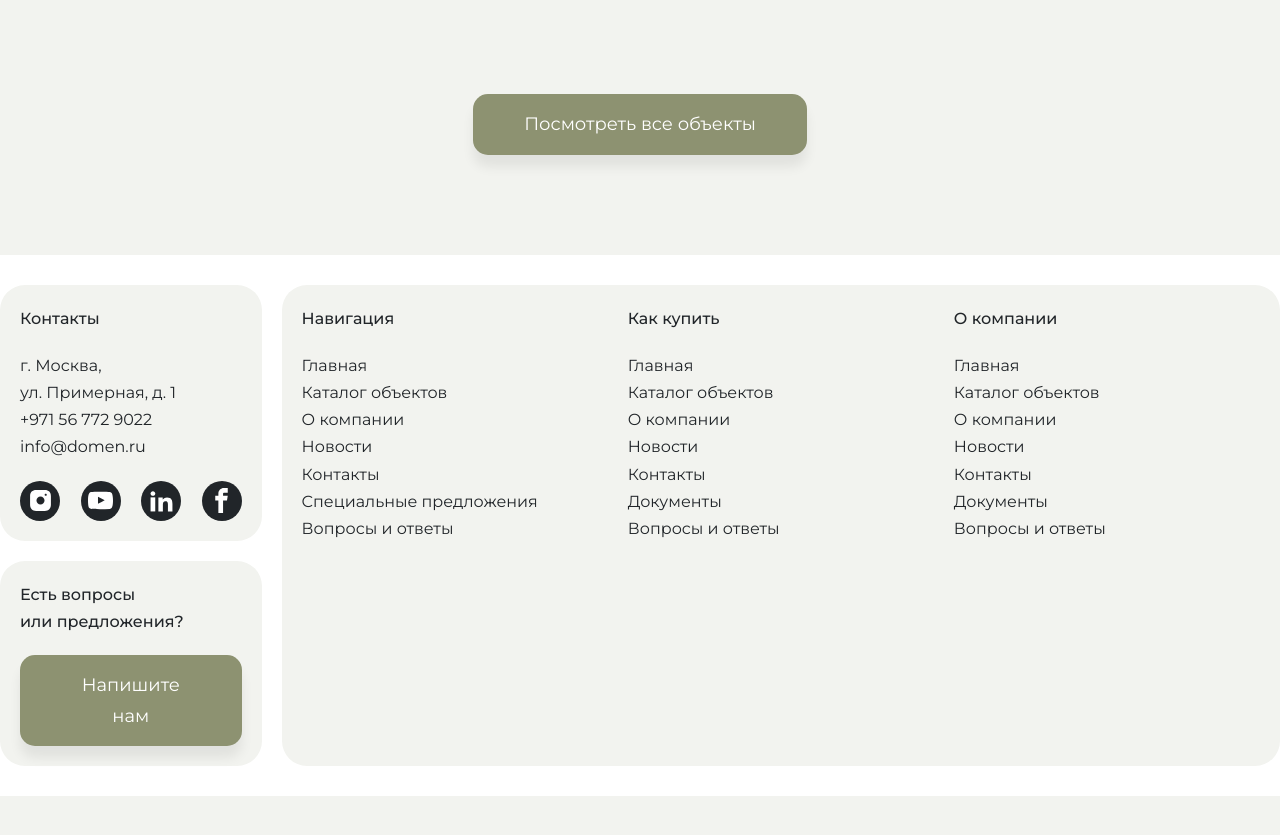
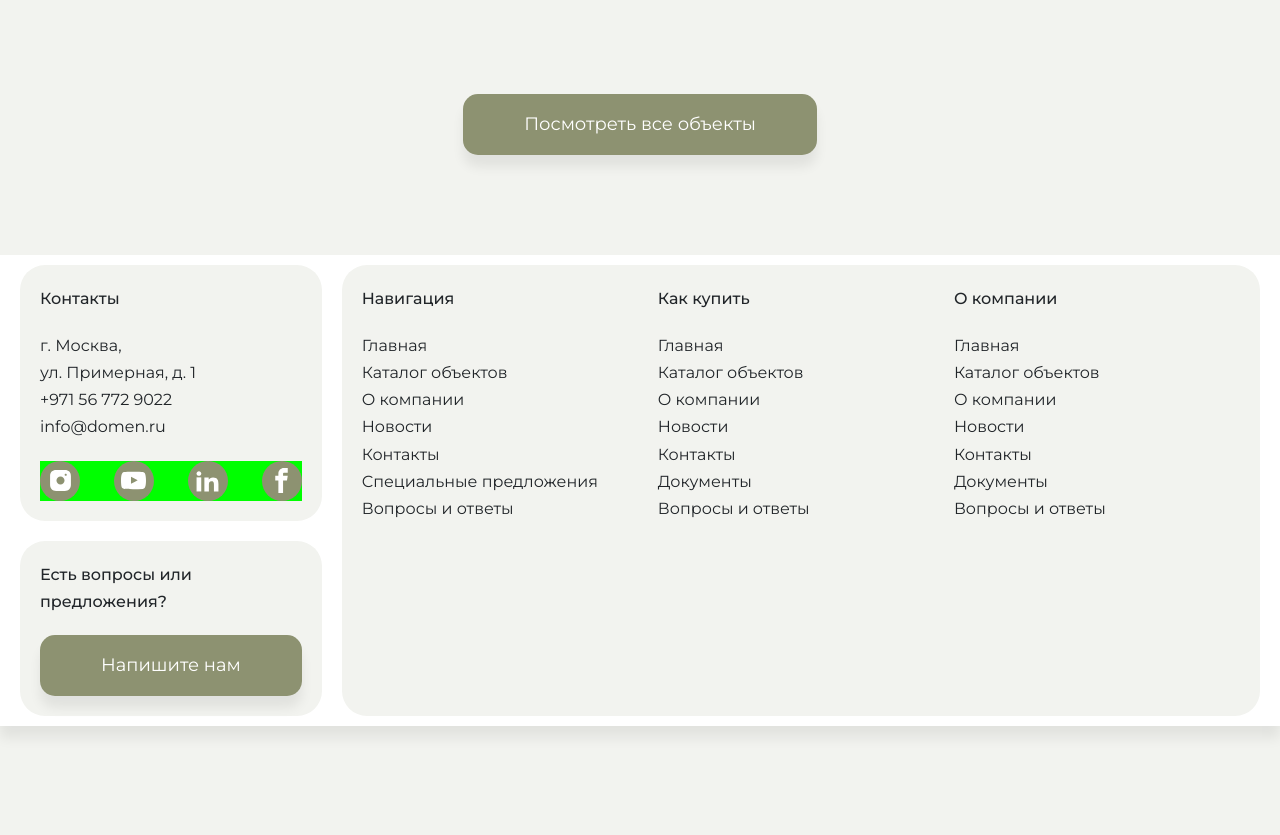
Before and after one commit to Kausyar-coder/Technig-Real-estate-Kausyar-Shangareeva, a website: page index.html in a window 1280 px wide. Shown: the part 1853-2688 px from the top of the page. Before the commit the page ends 2649 px from the top, so only its background shows below. Drawn offline with Linux system fonts and the light colour scheme.

Commit message:
Update main design

```diff
--- a/sass/abstracts/_mixins.scss
+++ b/sass/abstracts/_mixins.scss
@@ -3,8 +3,7 @@
 // MAIN BUTTON
 
 @mixin btn--main {
-  // width: auto;
-  padding: 1.4rem 5rem;
+  padding: 1.4rem 6rem;
   background-color: var(--color-button);
   border-radius: var(--border-radius-sm);
   font-size: 1.8rem;
@@ -15,8 +14,13 @@
   color: var(--color-white-base);
   transition: 0.3s;
   border: 0.1rem solid transparent;
+  box-shadow: var(--box-shadow);
 
-  box-shadow: var(--box-shadow);
+  @include respond-max(27.5em) {
+    // от 440px и нижу
+    width: 94vw;
+    padding: 1.4rem 0;
+  }
 
   &:hover {
     background-color: var(--color-primary-light);
@@ -57,15 +61,15 @@
   border-radius: var(--border-radius-xs);
   font-size: 1.8rem;
   font-weight: 100;
-  border: 0.1rem solid transparent;
+  border: 0.1rem solid var(--color-primary);
 
   @include respond(xs-phone) {
     font-size: 1.6rem;
   }
 
   &.active {
-    background-color: var(--color-primary-light);
-    color: var(--color-primary);
+    background-color: var(--color-primary);
+    color: var(--color-white-base);
     border-color: var(--color-primary);
   }
 }
@@ -162,8 +166,23 @@
   }
 }
 
+// 📌 ширина между (чило ниже - чило выше)
 @mixin respond-between($min, $max) {
   @media only screen and (min-width: $min) and (max-width: $max) {
     @content;
   }
 }
+
+// 📌 Минимальная ширина (от числа и выше)
+@mixin respond-min($min) {
+  @media (min-width: $min) {
+    @content;
+  }
+}
+
+// 📌 Максимальная ширина (до числа и ниже)
+@mixin respond-max($max) {
+  @media (max-width: $max) {
+    @content;
+  }
+}
--- a/sass/abstracts/_typography.scss
+++ b/sass/abstracts/_typography.scss
@@ -23,6 +23,11 @@ body {
     font-size: 4rem;
   }
 
+  @include respond-max(27.5em) {
+    // от 440px и нижу
+    font-size: 3rem;
+  }
+
   @include respond(xs-phone) {
     font-size: 2rem;
     font-weight: 500;
@@ -41,14 +46,12 @@ body {
   padding-bottom: $gutter-horizontal-medium;
 
   @include respond(phone) {
-    padding-bottom: $gutter-horizontal-small;
+    padding-bottom: $gutter-horizontal-medium;
     font-size: 3rem;
   }
 
   @include respond(xs-phone) {
-    font-size: 2rem;
-    white-space: wrap;
-    width: 50%;
+    font-size: 2.5rem;
   }
 }
 
@@ -71,6 +74,11 @@ body {
 
 .text-bold {
   font-weight: 500;
+
+  @include respond(phone) {
+    font-size: 2rem;
+    font-weight: 600;
+  }
 }
 
 // ------ H3 ЭТО ПОДЗАГОЛОВОК ДЛЯ ЗАГОЛОВКА В HERO ------- //
@@ -84,6 +92,12 @@ body {
 
   @include respond(phone) {
     margin-bottom: 10rem;
+  }
+
+  @include respond-max(27.5em) {
+    // от 440px и нижу
+    font-size: 2rem;
+    margin-bottom: 6rem;
   }
 
   @include respond(xs-phone) {
--- a/sass/base/_base.scss
+++ b/sass/base/_base.scss
@@ -32,7 +32,7 @@ html {
 body {
   box-sizing: border-box;
   background-color: var(--color-primary-light);
-  // height: 1000rem; // DELETE
+  height: 1000rem; // DELETE
 }
 
 body {
--- a/sass/components/_card-invest.scss
+++ b/sass/components/_card-invest.scss
@@ -10,20 +10,7 @@
     scroll-behavior: smooth; /* плавный скролл */
     scroll-snap-type: x mandatory; /* включаем привязку к слайдам */
     overflow: hidden;
-
     min-height: 63rem; /* высота карточки */
-
-    @include respond(phone) {
-      overflow-x: auto; /* разрешаем горизонтальный скролл */
-
-      -webkit-overflow-scrolling: touch; /* плавный скролл на iOS */
-      scroll-snap-type: x mandatory; /* оставляем прилипающий скролл */
-
-      height: 61rem;
-      /* скрываем ползунок */
-      scrollbar-width: none; /* Firefox */
-      -ms-overflow-style: none; /* IE и Edge */
-    }
 
     @include respond(tab-land) {
       min-height: 60rem;
@@ -32,6 +19,17 @@
     @include respond(tab-port) {
       gap: 2rem;
       min-height: 58rem;
+    }
+
+    @include respond(phone) {
+      overflow-x: auto; /* разрешаем горизонтальный скролл */
+      -webkit-overflow-scrolling: touch; /* плавный скролл на iOS */
+      scroll-snap-type: x mandatory; /* оставляем прилипающий скролл */
+      height: 61rem;
+      padding: 0 1rem; // отступы слева/справа, чтобы кнопки не прилипали к краям
+      scroll-padding: 0 1rem; // скролл учитывает паддинг
+      scrollbar-width: none; /* Firefox */
+      -ms-overflow-style: none; /* IE и Edge */
     }
   }
 
@@ -44,6 +42,10 @@
     border: 0.1rem solid var(--color-primary);
     border-radius: var(--border-radius-md);
     overflow: hidden;
+
+    @include respond-max(68.75em) {
+      flex: 0 0 49rem; /* 2 карточки видны */
+    }
 
     @include respond(tab-port) {
       flex: 0 0 44rem; /* 2 карточки видны */
--- a/sass/components/_filter.scss
+++ b/sass/components/_filter.scss
@@ -13,8 +13,10 @@
   border: 0.1rem solid var(--color-primary);
   flex-wrap: wrap;
 
-  @include respond(xs-phone) {
-    gap: 0.5rem;
+  @include respond(phone) {
+    background-color: transparent;
+    border: transparent;
+    padding: 0;
   }
 
   &__filter-methods,
@@ -23,15 +25,14 @@
     gap: 1rem;
     flex: auto;
 
-    @include respond(xs-phone) {
+    @include respond(phone) {
       flex-wrap: nowrap; // обязательно — не переносить
       overflow-x: auto; // горизонтальный скролл
       overflow-y: hidden;
       -webkit-overflow-scrolling: touch; // плавный скролл на iOS
       scrollbar-width: none; // Firefox
       -ms-overflow-style: none; // IE/Edge
-      padding: 0.5rem 1rem; // отступы слева/справа, чтобы кнопки не прилипали к краям
-      margin: 0 -1rem;
+      padding: 0 1rem; // отступы слева/справа, чтобы кнопки не прилипали к краям
     }
   }
 
@@ -40,7 +41,7 @@
     flex: 1;
     cursor: pointer;
 
-    @include respond(xs-phone) {
+    @include respond-max(36.875em) {
       flex: 0 0 auto; // на мобиле кнопки по содержимому
       white-space: nowrap; // текст в кнопке не переносится
     }
--- a/sass/components/_form.scss
+++ b/sass/components/_form.scss
@@ -3,65 +3,41 @@
 
 .search-form {
   background-color: var(--color-white);
-  display: flex;
+  display: grid;
+  grid-template-columns: repeat(4, auto);
   align-items: center;
-  padding: 4rem;
+  padding: 3rem;
   gap: 1rem;
   border-radius: var(--border-radius-xl);
   border: 0.1rem solid var(--color-primary);
+  flex-wrap: wrap;
+  margin: 0 4rem;
 
-  @include respond-between(37.5em, 42.625em) {
-    // от 601px до 682px
-    flex-wrap: wrap;
+  @include respond-max(49.375em) {
+    // от 790px и нижу
+    grid-template-columns: repeat(2, auto);
+  }
+
+  @include respond(phone) {
+    grid-template-columns: repeat(2, auto);
     border-radius: var(--border-radius-md);
     padding: 2rem;
   }
 
-  @include respond(phone) {
-    flex-wrap: wrap;
-    border-radius: var(--border-radius-md);
-    padding: 2rem;
+  @include respond-max(27.5em) {
+    // от 440px и нижу
+    grid-template-columns: 1fr;
+    margin: 0 1rem;
   }
 
   @include respond(xs-phone) {
-    padding: 1rem;
+    margin: 1px;
   }
 
   &__group {
     display: flex;
     flex-direction: column;
-    flex: 1;
     position: relative;
-
-    @include respond-between(37.5em, 42.625em) {
-      // от 601px до 682px
-      flex: 49%;
-    }
-
-    @include respond(phone) {
-      flex: 0 0 49%;
-    }
-
-    @include respond(xs-phone) {
-      flex: 100%;
-    }
-  }
-
-  &__group--1 {
-    flex: 0 0 30%;
-
-    @include respond-between(37.5em, 42.625em) {
-      // от 601px до 682px
-      flex: 0 0 49%;
-    }
-
-    @include respond(phone) {
-      flex: 0 0 49%;
-    }
-
-    @include respond(xs-phone) {
-      flex: 100%;
-    }
   }
 
   &__select {
--- a/sass/components/_icon.scss
+++ b/sass/components/_icon.scss
@@ -99,10 +99,12 @@
   fill: var(--color-white-base);
 }
 
+// -----  SOCIAL MEDIA ICONS FOOTER  ----//
+
 .social-media {
   height: 4rem;
   width: 4rem;
-  background-color: var(--color-font);
+  background-color: var(--color-primary);
   border-radius: 50%;
   display: flex;
   align-items: center;
@@ -116,7 +118,7 @@
   &__icon {
     height: 2.5rem;
     width: 2.5rem;
-    fill: var(--color-white);
+    fill: var(--color-white-base);
 
     @include respond(xs-phone) {
       height: 3rem;
--- a/sass/layouts/_footer.scss
+++ b/sass/layouts/_footer.scss
@@ -2,7 +2,7 @@
 @use "../abstracts/mixins" as *;
 
 .footer-menue {
-  padding: 3rem 0;
+  padding: 1rem 0;
   background-color: var(--color-white);
   box-shadow: var(--box-shadow);
   margin-top: 10rem;
@@ -12,10 +12,17 @@
     display: flex;
     align-items: center;
     justify-content: space-between;
+    width: 100%;
     gap: 2rem;
-    width: 100%;
+    padding: 0 2rem;
 
-    @include respond(xs-phone) {
+    @include respond(phone) {
+      padding: 1rem;
+      gap: 1rem;
+    }
+
+    @include respond-max(27.5em) {
+      padding: 0;
       flex-direction: column;
     }
   }
@@ -27,14 +34,20 @@
     justify-content: center;
     gap: 2rem;
     align-self: stretch;
-    flex: 1;
+    flex: 0 0 20%;
+
+    @include respond(phone) {
+      gap: 1rem;
+    }
   }
 
   &__social-media {
+    background-color: lime;
     margin-top: 2rem;
-    display: flex;
+    display: grid;
+    grid-template-columns: repeat(4, auto);
+    justify-content: space-between;
     align-items: center;
-    justify-content: space-between;
   }
 
   &__adress {
@@ -59,33 +72,37 @@
 
   &__btn {
     width: 100%;
+    white-space: nowrap;
   }
 
   &__navigation-bar {
     display: flex;
     align-self: stretch;
-    gap: 2rem;
+    gap: 1rem;
     border-radius: var(--border-radius-lg);
     background-color: var(--color-primary-light);
-    flex: 0 0 78%;
     padding: 2rem;
+    flex: 1;
 
     @include respond(phone) {
       flex-wrap: wrap;
-      flex: 1;
+      gap: 2rem;
     }
   }
 
   &__nav-box-1 {
     flex: 1;
+    white-space: nowrap;
   }
 
   &__nav-box-2 {
     flex: 1;
+    white-space: nowrap;
   }
 
   &__nav-box-3 {
     flex: 1;
+    white-space: nowrap;
   }
 
   &__title {
--- a/sass/layouts/_grid.scss
+++ b/sass/layouts/_grid.scss
@@ -33,14 +33,6 @@
   @include respond(tab-port) {
     max-width: $grid-choose-option-tab-port-width;
   }
-
-  @include respond(phone) {
-    max-width: $grid-choose-option-phone-width;
-  }
-
-  @include respond(xs-phone) {
-    max-width: $grid-choose-option-xs-phone-width;
-  }
 }
 
 .row-arrows {
@@ -53,14 +45,6 @@
 
   @include respond(tab-port) {
     max-width: $grid-arrows-tab-port-width;
-  }
-
-  @include respond(phone) {
-    padding: 0 2rem;
-  }
-
-  @include respond(xs-phone) {
-    padding: 0 1rem;
   }
 }
 
--- a/sass/layouts/_header.scss
+++ b/sass/layouts/_header.scss
@@ -21,6 +21,15 @@ header {
     display: flex;
     justify-content: space-between;
     align-items: center;
+    padding: 0 2rem;
+
+    @include respond(phone) {
+      padding: 0 1rem;
+    }
+
+    @include respond(xs-phone) {
+      padding: 0 0.5rem;
+    }
   }
 
   &__logo {
--- a/sass/pages/_home.scss
+++ b/sass/pages/_home.scss
@@ -2,6 +2,19 @@
 @use "../abstracts/mixins" as *;
 
 .hero {
+  margin-bottom: $gutter-horizontal-big;
+  padding: 0 2rem;
+
+  @include respond(phone) {
+    margin-bottom: $gutter-horizontal-medium;
+    padding: 0 1rem;
+  }
+
+  @include respond(xs-phone) {
+    padding: 0 1px;
+  }
+
+  &__img {
     background-image: linear-gradient(rgba(0, 0, 0, 0.6), rgba(0, 0, 0, 0.6)),
       url(../img/hero-9.jpg);
     background-size: cover;
@@ -10,22 +23,23 @@
     height: 69rem;
     border-radius: var(--border-radius-lg);
     position: relative;
-  padding: 1rem;
-
-  margin-bottom: $gutter-horizontal-big;
 
     @include respond(tab-land) {
       height: 60rem;
-    margin-bottom: $gutter-horizontal-medium;
     }
 
     @include respond(phone) {
       height: 55rem;
     }
 
+    @include respond-max(27.5em) {
+      // от 440px и нижу
+      height: 60rem;
+    }
+
     @include respond(xs-phone) {
-    height: 50rem;
-    margin-bottom: $gutter-horizontal-small;
+      height: 55rem;
+    }
   }
 
   &__container {
@@ -34,7 +48,6 @@
     left: 50%;
     top: 50%;
     transform: translate(-50%, -50%);
-    margin-bottom: $gutter-horizontal-big;
   }
 }
 
@@ -65,8 +78,9 @@
     border-radius: 50%;
     border: 6px solid var(--color-white);
     cursor: pointer;
+    margin: 2rem;
 
-    @include respond(phone) {
+    @include respond-max(68.75em) {
       display: none;
     }
   }
```
Also changed, not shown: index.html (+4 -3 lines), css/style.css, 1 other file. Lines whose indentation alone changed are shown as unchanged.
